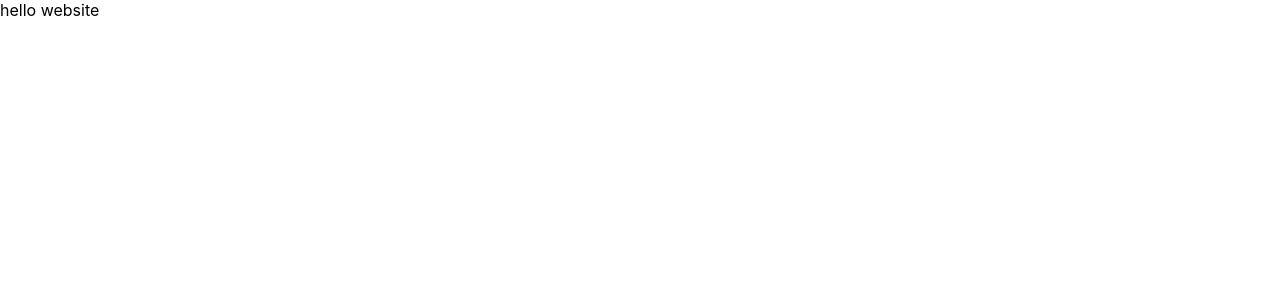
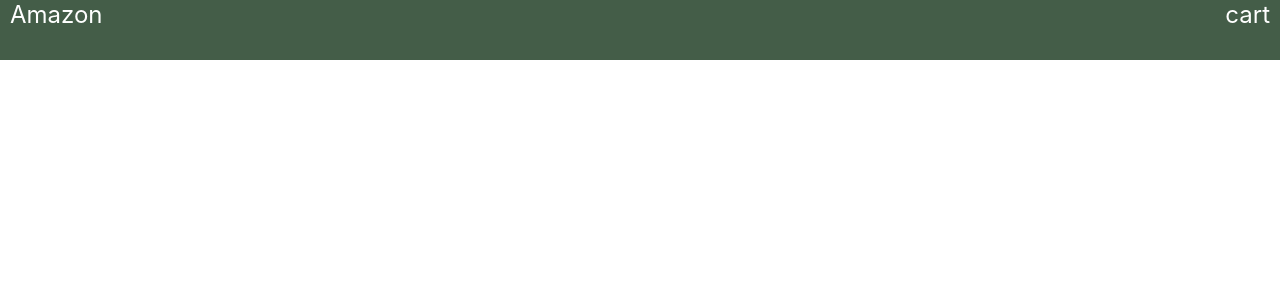
Before and after one commit to tazonadiradze/website, a React (Create React App) app in the folder website/: page / in a window 1280 px wide. Shown: the top 300 px of the page. Built offline with nearby package versions, Linux system fonts and the light colour scheme.

Commit message:
add header component

```diff
--- a/website/src/App.js
+++ b/website/src/App.js
@@ -1,5 +1,11 @@
+import Header from "./features/header/header.component";
+
 function App() {
-  return <div>hello website</div>;
+  return (
+    <div>
+      <Header />
+    </div>
+  );
 }
 
 export default App;
--- /dev/null
+++ b/website/src/features/header/header.component.css
@@ -0,0 +1,25 @@
+.header {
+  display: flex;
+  justify-content: space-between;
+  height: 60px;
+  background-color: #445d48;
+}
+
+.homePage {
+  color: white;
+  font-size: x-large;
+  padding-left: 10px;
+}
+
+.cart {
+  background-color: #445d48;
+  color: white;
+  font-size: x-large;
+  padding-right: 10px;
+}
+
+/* .search {
+  display: flex;
+  justify-content: center;
+  align-items: center;
+} */
--- /dev/null
+++ b/website/src/features/header/header.component.jsx
@@ -0,0 +1,13 @@
+import React from "react";
+import "./header.component.css";
+export default function Header() {
+  return (
+    <header className="header">
+      <div className="homePage ">Amazon</div>
+      {/* <div className="search">
+        <input className="input" />
+      </div> */}
+      <div className="cart ">cart</div>
+    </header>
+  );
+}
```
